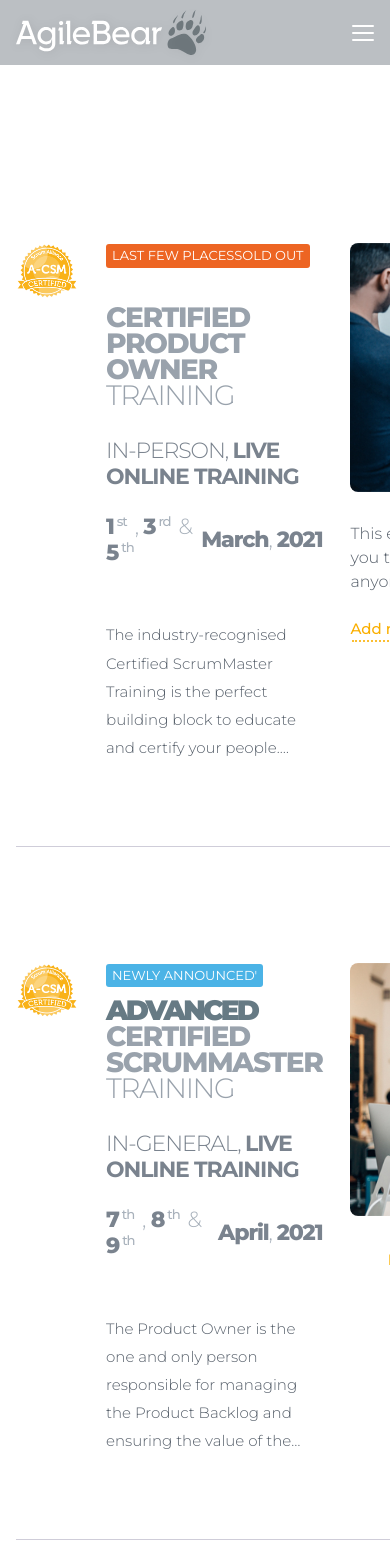
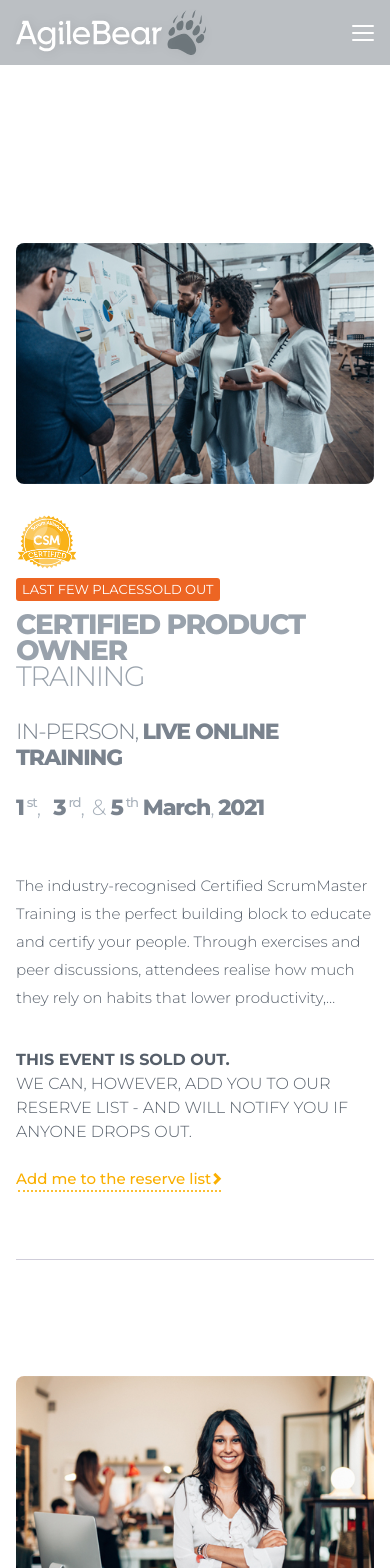
Before and after one commit to IlyaDeveloper/agilebear-markups, an Angular app: page /scrum-training in a window 390 px wide. Shown: the top 1568 px of the page. Built offline with nearby package versions, Linux system fonts and the light colour scheme.

Commit message:
Stage: added responsive layout for event-card

```diff
--- a/src/app/modules/pages/scrum-training/components/event-item/event-item.component.html
+++ b/src/app/modules/pages/scrum-training/components/event-item/event-item.component.html
@@ -1,17 +1,26 @@
-<article gdColumns="max-content 1fr 23.125rem" gdGap="1.75rem" gdAlignColumns="start start start">
-  <agl-services-logos class="--s62" [usedLogo]="['a-csm']"></agl-services-logos>
+<article
+  gdColumns.gt-sm="3.875rem 1fr 23.125rem"
+  gdGap="0 1.75rem" gdAlignColumns="start start start">
 
+  <div gdColumn.gt-sm="1" gdRow.gt-sm="1 span">
+    <agl-services-logos class="--s62" [usedLogo]="[logo]">
+    </agl-services-logos>
+  </div>
+
+  <div gdColumn.gt-sm="2" gdRow.gt-sm="1/4">
+
+    <ng-container *ngIf=" (available <= 5) || (available > 20) || (available == 0)">
       <div>
-    <div class="__head">
-      <agl-label [ngClass]="{ '--blue': (available > 5),  '--orange': (available == 0) }">
+        <agl-label class="__label" [ngClass]="{ '--blue': (available > 5),  '--orange': (available == 0) }">
           <ng-container *ngIf="available <= 5">LAST FEW PLACES</ng-container>
-        <ng-container *ngIf="available > 5">NEWLY ANNOUNCED'</ng-container>
+          <ng-container *ngIf="available > 20">NEWLY ANNOUNCED'</ng-container>
           <ng-container *ngIf="available == 0">SOLD OUT</ng-container>
         </agl-label>
+      </div>
+    </ng-container>
 
-      <div class="__name">
+    <div class="__name" gdGap="0">
       <mark *ngIf="advanced">Advanced</mark>
-        <br>
       <strong>{{ name }}</strong> training
     </div>
 
@@ -23,25 +32,28 @@
 
     <p class="__desk">{{ description }}</p>
   </div>
-  </div>
 
-  <div gdGap="1.875rem" gdAlignRows="end end">
+  <div fxFlexOrder.lt-sm="-1" gdColumn.gt-sm="3" gdRow.gt-sm="1"
+       gdGap="1.875rem" gdAlignRows="stretch end">
     <figure class="__picture">
       <img [attr.src]="'/assets/img/popular/' + image" alt="">
     </figure>
+  </div>
 
-    <div gdGap="1.5rem" *ngIf="available <=0">
+  <div gdColumn.gt-sm="3" gdRow.gt-sm="2" gdGap="1.5rem" *ngIf="available <=0">
     <mark class="__available">
-        This event is sold out.
+      <strong>This event is sold out. <br></strong>
       We can, however, add you to our reserve list - and will notify you if anyone drops out.
     </mark>
 
     <agl-link class="--arrow --y-orange">Add me to the reserve list</agl-link>
   </div>
 
-    <div fxLayoutAlign="center center end" fxLayoutGap="1.75rem" *ngIf="available > 0">
+  <div class="__bottom" gdColumn.gt-sm="3" gdRow.gt-sm="2 span"
+       fxLayoutAlign="space-between center"
+       fxLayoutGap="1.75rem"
+       *ngIf="available > 0">
     <agl-link class="--arrow --y-orange">Find out more</agl-link>
     <agl-button class="--yellow-orange">Book Your Place</agl-button>
   </div>
-  </div>
 </article>
--- a/src/app/modules/pages/scrum-training/components/event-item/event-item.component.scss
+++ b/src/app/modules/pages/scrum-training/components/event-item/event-item.component.scss
@@ -1,16 +1,7 @@
 @import "core";
 
-:host {
-}
-
-.__head {
-}
-
 .__name {
-  margin-top: rem(10);
-
   font-size: rem(28);
-
   font-weight: 300;
   line-height: 0.93;
   text-transform: uppercase;
@@ -39,14 +30,22 @@
   letter-spacing: -1.1px;
   color: var(--cl-steel);
 
-  span {
+  strong {
     font-weight: 800;
-    letter-spacing: 1.1px;
+    //letter-spacing: 1.1px;
   }
 }
 
+.__label {
+  margin-bottom: rem(10);
+}
+
+.__bottom {
+  margin-top: rem(30);
+}
+
 .__desk {
-  margin-top: rem(56);
+  margin-top: rem(50);
 
   font-size: rem(15);
   font-weight: 300;
@@ -68,13 +67,25 @@
 }
 
 .__picture {
+  width: 100%;
 
   border-radius: $elemRadius;
 
   overflow: hidden;
 }
 
+.__available {
+  margin-top: rem(20);
 
-.__available {
+  text-transform: uppercase;
 
+  strong{
+
+  }
 }
+
+@include max-wide(phonesLg) {
+  .__picture {
+    margin-bottom: rem(30);
+  }
+}
--- a/src/app/modules/pages/scrum-training/components/event-item/event-item.component.ts
+++ b/src/app/modules/pages/scrum-training/components/event-item/event-item.component.ts
@@ -18,6 +18,7 @@
   @Input() dateYear: any;
   @Input() category: string;
   @Input() status: boolean;
+  @Input() logo: string;
 
   constructor() {
   }
--- a/src/app/modules/pages/scrum-training/components/events-list/events-list.component.html
+++ b/src/app/modules/pages/scrum-training/components/events-list/events-list.component.html
@@ -7,13 +7,12 @@
         [description]="item.description"
         [type]="item.type"
         [available]="item.available"
+        [logo]="item.logo"
         [image]="item.image"
         [dateDays]="item.dateDays"
         [dateMouth]="item.dateMouth"
         [dateYear]="item.dateYear">
       </agl-event-item>
     </div>
-
   </div>
-
 </article>
--- a/src/app/modules/pages/scrum-training/components/events-list/events-list.component.ts
+++ b/src/app/modules/pages/scrum-training/components/events-list/events-list.component.ts
@@ -7,6 +7,7 @@
     advanced: false,
     description: 'The industry-recognised Certified ScrumMaster Training is the perfect building block to educate and certify your people. Through exercises and peer discussions, attendees realise how much they rely on habits that lower productivity, quality, and return on investment. They also get to experience first-hand how a change to Scrum practices works and feels. Through a mixture of class room study, exercises, pair discussions and real-world trainer… experiences, an attendee will learn how a Scrum…',
     type: 'personal',
+    logo: 'csm',
     available: 0,
     dateDays: [1, 3, 5],
     dateMouth: 'March',
@@ -19,6 +20,7 @@
     advanced: true,
     description: 'The Product Owner is the one and only person responsible for managing the Product Backlog and ensuring the value of the work the Team performs. This person maintains the Product Backlog and ensures that it is visible to everyone. Everyone knows what items have the highest priority, so everyone knows what will be worked on. For the Product Owner to succeed, everyone in the organisation has to respect his or her decisions…',
     type: 'group',
+    logo: 'a-csm',
     available: 10,
     dateDays: [7, 8, 9],
     dateMouth: 'April',
@@ -31,6 +33,7 @@
     advanced: false,
     description: 'The Product Owner is the one and only person responsible for managing the Product Backlog and ensuring the value of the work the Team performs. This person maintains the Product Backlog and ensures that it is visible to everyone. Everyone knows what items have the highest priority, so everyone knows what will be worked on. For the Product Owner to succeed, everyone in the organisation has to respect his or her decisions…',
     type: 'group',
+    logo: 'cspo',
     available: 3,
     dateDays: [10, 12, 14],
     dateMouth: 'May',
@@ -44,6 +47,7 @@
     advanced: true,
     description: 'The Product Owner is the one and only person responsible for managing the Product Backlog and ensuring the value of the work the Team performs. This person maintains the Product Backlog and ensures that it is visible to everyone. Everyone knows what items have the highest priority, so everyone knows what will be worked on. For the Product Owner to succeed, everyone in the organisation has to respect his or her decisions…',
     type: 'personal',
+    logo: 'csm',
     available: 10,
     dateDays: [4, 5, 6, 7],
     dateMouth: 'July',
--- a/src/app/shared/components/event-date-line/event-date-line.component.scss
+++ b/src/app/shared/components/event-date-line/event-date-line.component.scss
@@ -24,28 +24,29 @@
 }
 
 .__day {
-  &:before {
+  &:after {
+    content: ',';
     font-weight: 300;
     color: #a8b1bb;
   }
 
-  &:not(:first-child):last-of-type {
+  &:last-of-type {
     &:before {
       content: '&';
       font-weight: 300;
       color: #a8b1bb;
     }
-  }
 
-  &:first-child:before {
-    content: none !important;
-  }
-
-  &:not(:last-of-type) {
-    &:before {
-      content: ',';
+    &:after{
+      content: none !important;
     }
   }
+/*
+  &:not(:last-of-type) {
+    &:after {
+
+    }
+  }*/
 
   sup {
     top: -0.6em;
```
Lines whose indentation alone changed are shown as unchanged.
